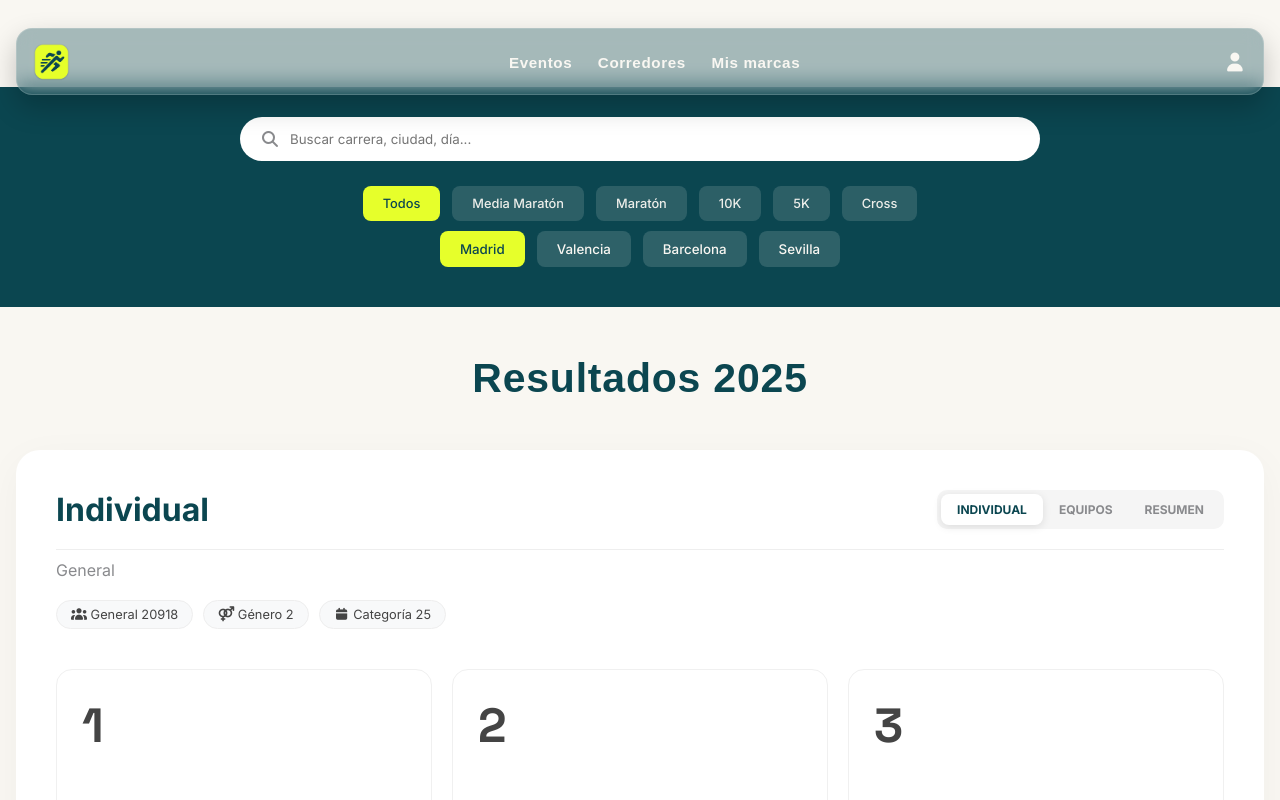
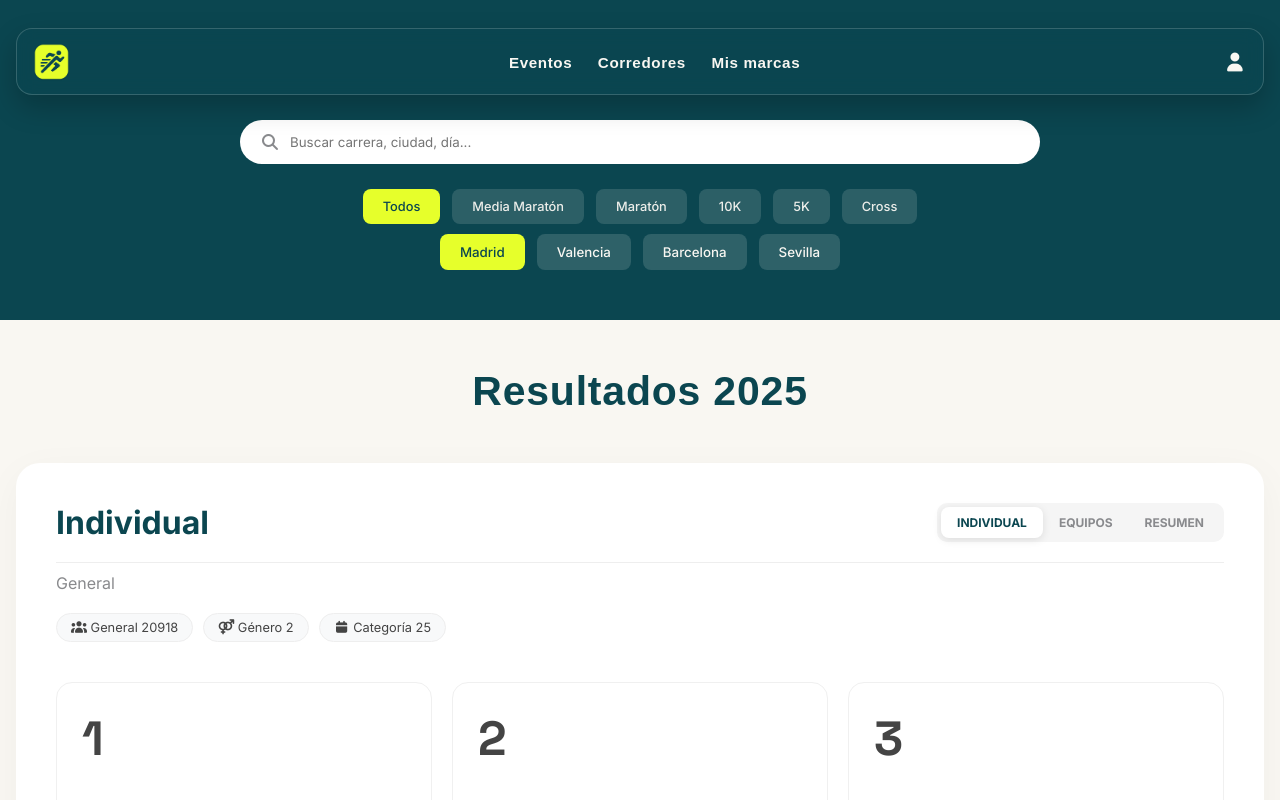
Before and after one commit to Jaimemamalla/DWA_PROYECTO_FINAL_WEBAPP_API, a plain HTML site: page eventos.html in a window 1280 px wide. Drawn offline with nearby package versions, Linux system fonts and the light colour scheme; no server answers; a web font is replaced by a local one.

Commit message:
espacio header

```diff
--- a/css/stylee2.css
+++ b/css/stylee2.css
@@ -2027,7 +2027,7 @@ Cs
 
 /* ESTRUCTURA Y FONDO */
 .page-results {
-    padding-top: calc(var(--header-h) + 20px);
+    padding-top: 0;
     background-color: var(--color-neutral-light);
     min-height: 100vh;
 }
@@ -2040,8 +2040,9 @@ Cs
 /* HEADER OSCURO DE FILTROS */
 .results-filters {
     background-color: var(--color-secondary);
-    padding: 30px 0;
-    margin-bottom: 20px;
+    padding: 120px 0 40px 0;
+    margin-top: 0;
+    width: 100%;
 }
 
 .search-bar {
```
